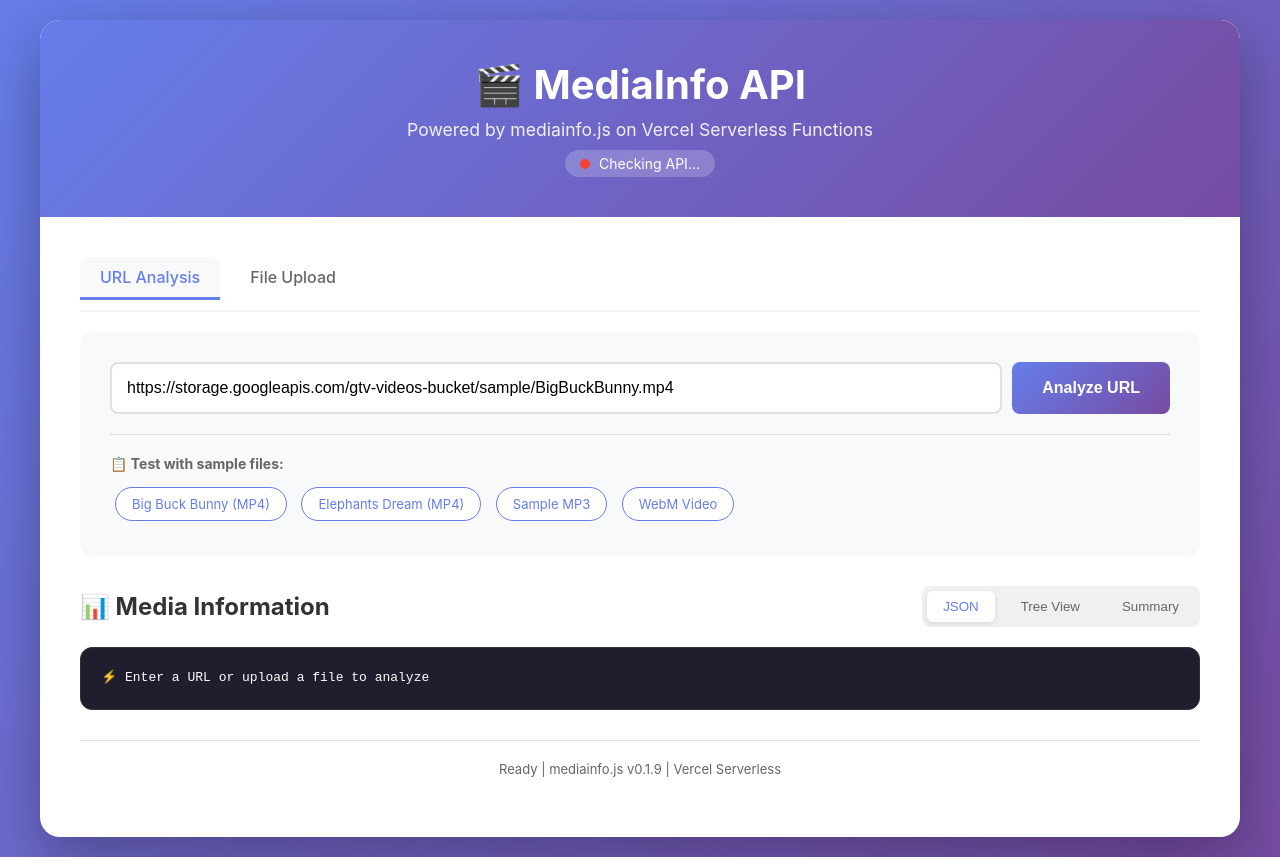
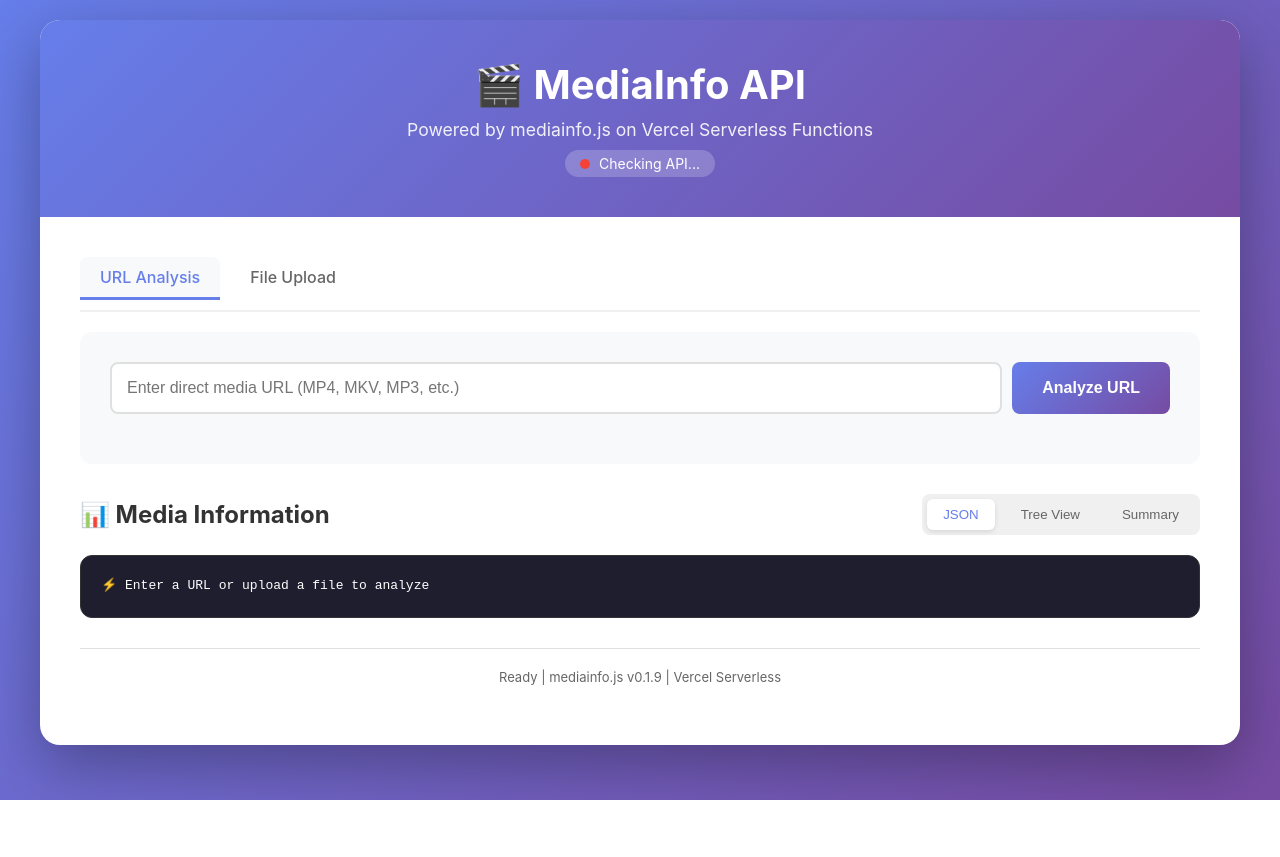
Before and after one commit to sbdipun/MEDAINFO-VERCEL, a website: page public/index.html in a window 1280 px wide. After the commit the page ends 800 px from the top, so only its background shows below. Drawn offline with Linux system fonts and the light colour scheme; no server answers.

Commit message:
Clean up UI: remove sample files and default URL

```diff
--- a/public/index.html
+++ b/public/index.html
@@ -1,5 +1,6 @@
 <!DOCTYPE html>
 <html lang="en">
+
 <head>
     <meta charset="UTF-8">
     <meta name="viewport" content="width=device-width, initial-scale=1.0">
@@ -23,7 +24,7 @@
             margin: 0 auto;
             background: white;
             border-radius: 20px;
-            box-shadow: 0 20px 60px rgba(0,0,0,0.3);
+            box-shadow: 0 20px 60px rgba(0, 0, 0, 0.3);
             overflow: hidden;
         }
 
@@ -45,7 +46,7 @@
         }
 
         .badge {
-            background: rgba(255,255,255,0.2);
+            background: rgba(255, 255, 255, 0.2);
             padding: 5px 15px;
             border-radius: 20px;
             font-size: 14px;
@@ -93,7 +94,8 @@
             margin-bottom: 20px;
         }
 
-        .url-input, .file-input {
+        .url-input,
+        .file-input {
             flex: 1;
             padding: 15px;
             border: 2px solid #e0e0e0;
@@ -255,7 +257,7 @@
         .format-btn.active {
             background: white;
             color: #667eea;
-            box-shadow: 0 2px 5px rgba(0,0,0,0.1);
+            box-shadow: 0 2px 5px rgba(0, 0, 0, 0.1);
         }
 
         .media-info-box {
@@ -299,8 +301,13 @@
         }
 
         @keyframes spin {
-            0% { transform: rotate(0deg); }
-            100% { transform: rotate(360deg); }
+            0% {
+                transform: rotate(0deg);
+            }
+
+            100% {
+                transform: rotate(360deg);
+            }
         }
 
         .footer {
@@ -330,6 +337,7 @@
         }
     </style>
 </head>
+
 <body>
     <div class="container">
         <div class="header">
@@ -349,31 +357,18 @@
 
             <div class="input-section" id="urlTab">
                 <div class="url-input-group">
-                    <input type="url"
-                           class="url-input"
-                           id="urlInput"
-                           placeholder="Enter direct media URL (MP4, MKV, MP3, etc.)"
-                           value="https://storage.googleapis.com/gtv-videos-bucket/sample/BigBuckBunny.mp4">
+                    <input type="url" class="url-input" id="urlInput"
+                        placeholder="Enter direct media URL (MP4, MKV, MP3, etc.)">
                     <button class="analyze-btn" id="analyzeUrlBtn">
                         <span class="btn-text">Analyze URL</span>
                     </button>
-                </div>
-
-                <div class="sample-links">
-                    <h4>📋 Test with sample files:</h4>
-                    <span class="sample-link" data-url="https://storage.googleapis.com/gtv-videos-bucket/sample/BigBuckBunny.mp4">Big Buck Bunny (MP4)</span>
-                    <span class="sample-link" data-url="https://storage.googleapis.com/gtv-videos-bucket/sample/ElephantsDream.mp4">Elephants Dream (MP4)</span>
-                    <span class="sample-link" data-url="https://file-examples.com/storage/fe32fc63a5812f12236a93e/2017/11/file_example_MP3_700KB.mp3">Sample MP3</span>
-                    <span class="sample-link" data-url="https://upload.wikimedia.org/wikipedia/commons/2/22/Volcano_Lava_Sample.webm">WebM Video</span>
                 </div>
             </div>
 
             <div class="input-section" id="uploadTab" style="display: none;">
                 <div class="url-input-group">
-                    <input type="file"
-                           class="file-input"
-                           id="fileInput"
-                           accept="video/*,audio/*,.mp4,.mkv,.avi,.mov,.mp3,.flac,.wav">
+                    <input type="file" class="file-input" id="fileInput"
+                        accept="video/*,audio/*,.mp4,.mkv,.avi,.mov,.mp3,.flac,.wav">
                     <button class="analyze-btn" id="analyzeFileBtn">
                         <span class="btn-text">Upload & Analyze</span>
                     </button>
@@ -556,7 +551,7 @@
 
                 let displayText = '';
 
-                switch(activeFormat) {
+                switch (activeFormat) {
                     case 'json':
                         displayText = JSON.stringify(data, null, 2);
                         break;
@@ -764,15 +759,6 @@
                 });
             });
 
-            // Sample links
-            document.querySelectorAll('.sample-link').forEach(link => {
-                link.addEventListener('click', () => {
-                    document.getElementById('urlInput').value = link.dataset.url;
-                    // Switch to URL tab
-                    document.querySelector('[data-tab="url"]').click();
-                });
-            });
-
             // Enter key
             document.getElementById('urlInput').addEventListener('keypress', (e) => {
                 if (e.key === 'Enter') {
@@ -782,4 +768,5 @@
         });
     </script>
 </body>
+
 </html>
```
